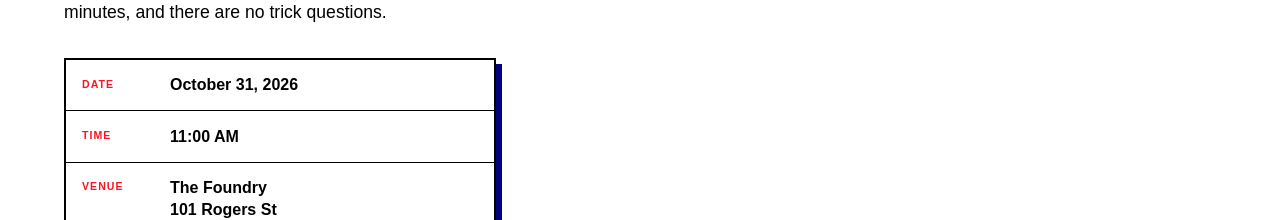
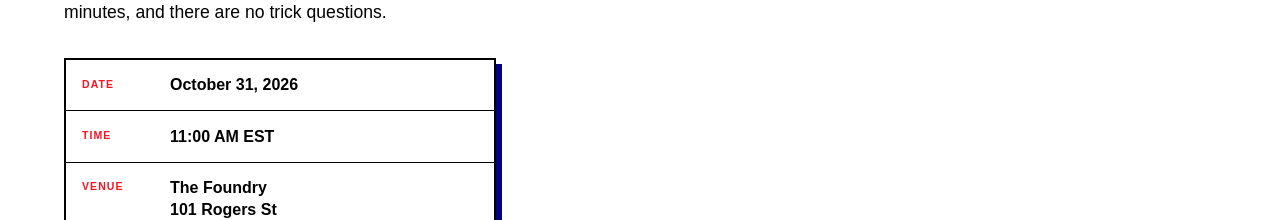
Before and after one commit to eryoungboy/mainquesthq, a Next.js app: page / in a window 1280 px wide. Shown: the part 2940-3160 px from the top of the page. Built offline with nearby package versions, Linux system fonts and the light colour scheme; no server answers.

Commit message:
fix: qr code email blocking and add EST timezone

```diff
--- a/src/app/actions.ts
+++ b/src/app/actions.ts
@@ -115,9 +115,7 @@ async function sendWelcomeEmail(registrationId: string, email: string, firstName
     const baseUrl = process.env.NEXT_PUBLIC_APP_URL || "https://mainquesthq.com";
     const ticketUrl = `${baseUrl}/ticket/${ticketToken}`;
 
-    const qrCodeDataUri = await QRCode.toDataURL(ticketUrl, {
-      width: 250, margin: 1, color: { dark: "#000000", light: "#ffffff" }
-    });
+    const qrCodeDataUri = `https://api.qrserver.com/v1/create-qr-code/?size=250x250&data=${encodeURIComponent(ticketUrl)}`;
 
     const { error: icsError, value: icsValue } = ics.createEvent({
       title: "MainQuest",
--- a/src/app/page.tsx
+++ b/src/app/page.tsx
@@ -313,7 +313,7 @@ export default function Home() {
             <p>Tell us a little about yourself. This takes about two minutes, and there are no trick questions.</p>
             <div className="event-card" aria-label="Event information">
               <p><span>Date</span><strong>October 31, 2026</strong></p>
-              <p><span>Time</span><strong>11:00 AM</strong></p>
+              <p><span>Time</span><strong>11:00 AM EST</strong></p>
               <p><span>Venue</span><strong>The Foundry<br />101 Rogers St<br />Cambridge, MA 02142</strong></p>
             </div>
             <div className="registration-note">
--- a/src/emails/TicketEmail.tsx
+++ b/src/emails/TicketEmail.tsx
@@ -45,7 +45,7 @@ export const TicketEmail = ({
             <Hr style={hr} />
             <Text style={info}>
               <strong>Date:</strong> 31st October, 2026<br />
-              <strong>Time:</strong> 11:00am<br />
+              <strong>Time:</strong> 11:00am EST<br />
               <strong>Venue:</strong> The Foundry, 101 Rogers St, Cambridge, MA 02142
             </Text>
             {qrCodeDataUri && (
```
